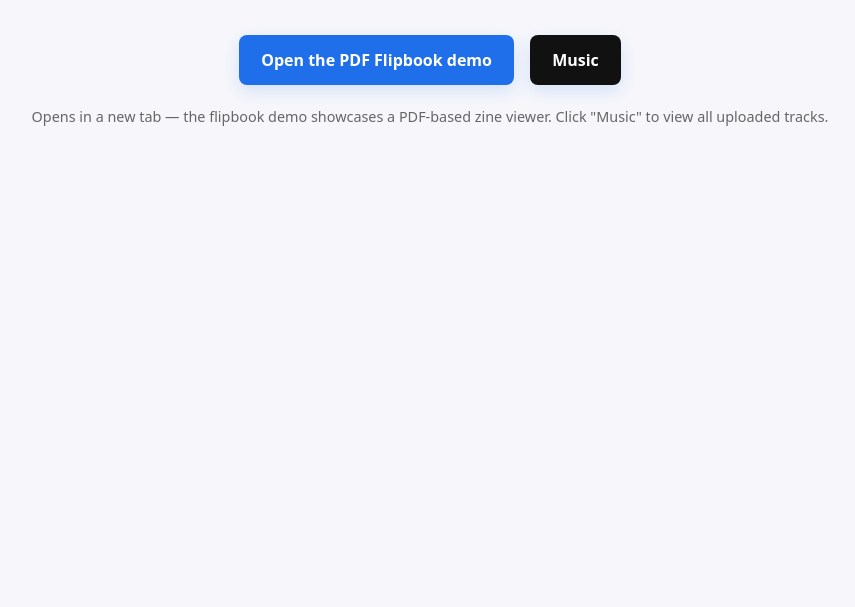
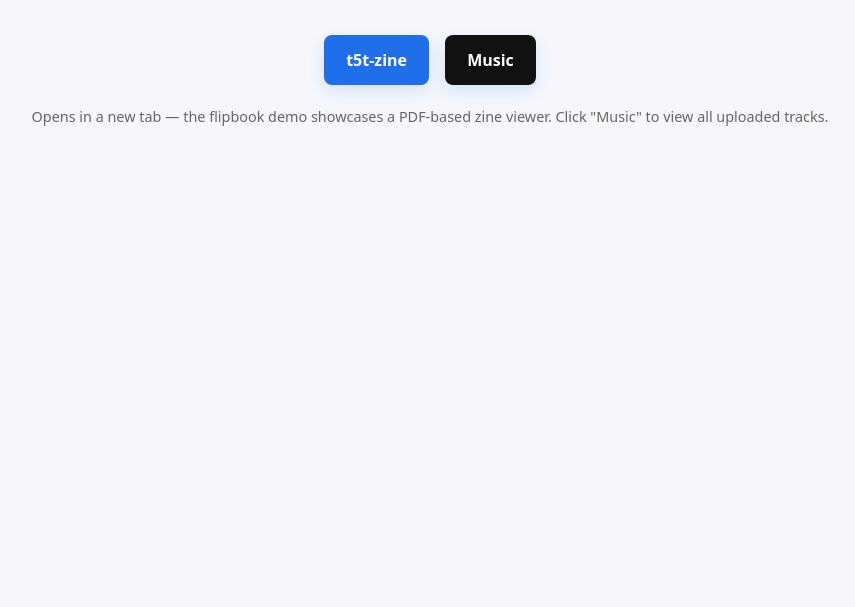
Before and after one commit to ol-big-boots/ol-big-boots.github.io, a plain HTML site: page index.html in a window 1280 px wide. Shown: the part 193-800 px from the top of the page, without its empty margins (210-1065 px from the left). Drawn offline with Linux system fonts and the light colour scheme.

Commit message:
Update index.html

```diff
--- a/index.html
+++ b/index.html
@@ -22,7 +22,7 @@
     <p class="lead">This repository hosts my GitHub Pages site.</p>
 
     <div class="actions">
-      <a class="btn" href="https://ol-big-boots.github.io/pdf-flipbook/" target="_blank" rel="noopener">Open the PDF Flipbook demo</a>
+      <a class="btn" href="https://ol-big-boots.github.io/pdf-flipbook/" target="_blank" rel="noopener">t5t-zine</a>
       <!-- One link to the music collection page -->
       <a class="btn secondary" href="/music.html">Music</a>
     </div>
```
